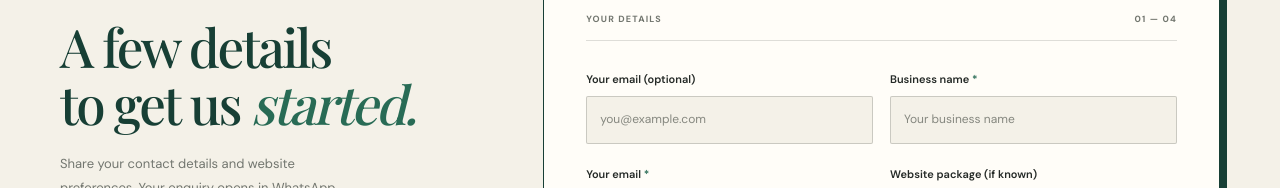
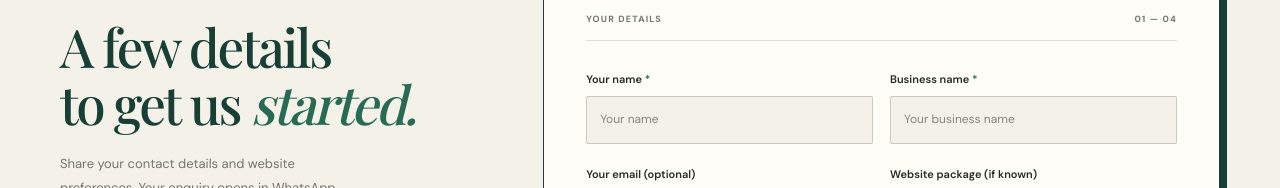
Before and after one commit to pereradinuth7-gif/twopagesites, a plain HTML site: page contact.html in a window 1280 px wide. Shown: the part 806-994 px from the top of the page. Drawn offline with nearby package versions, Linux system fonts and the light colour scheme.

Commit message:
fixing the mixing of name and e mail in the form in contact.html

```diff
--- a/contact.html
+++ b/contact.html
@@ -94,20 +94,22 @@
               <span>01 — 04</span>
             </div>
             <form class="project-form" id="project-enquiry-form">
+
 <div class="form-row">
   <div class="form-field">
-                  <label for="project-email">Your email (optional)</label>
-<input id="project-email" name="email" type="email" autocomplete="email" placeholder="you@example.com">
+    <label for="project-name">Your name <span aria-hidden="true">*</span></label>
+    <input id="project-name" name="name" type="text" autocomplete="name" placeholder="Your name" required>
   </div>
   <div class="form-field">
     <label for="business-name">Business name <span aria-hidden="true">*</span></label>
     <input id="business-name" name="business" type="text" autocomplete="organization" placeholder="Your business name" required>
   </div>
 </div>
+
 <div class="form-row">
   <div class="form-field">
-                  <label for="project-email">Your email <span aria-hidden="true">*</span></label>
-                  <input id="project-email" name="email" type="email" autocomplete="email" placeholder="you@example.com" required>
+    <label for="project-email">Your email (optional)</label>
+    <input id="project-email" name="email" type="email" autocomplete="email" placeholder="you@example.com">
   </div>
   <div class="form-field">
     <label for="package">Website package (if known)</label>
@@ -120,6 +122,7 @@
     <span class="field-note" id="package-note">You can decide this later.</span>
   </div>
 </div>
+
               <div class="form-field maintenance-option">
                 <span class="maintenance-option-heading">Ongoing website maintenance (optional)</span>
                 <label class="maintenance-checkbox-label" for="website-maintenance">
```
Lines whose indentation alone changed are shown as unchanged.
